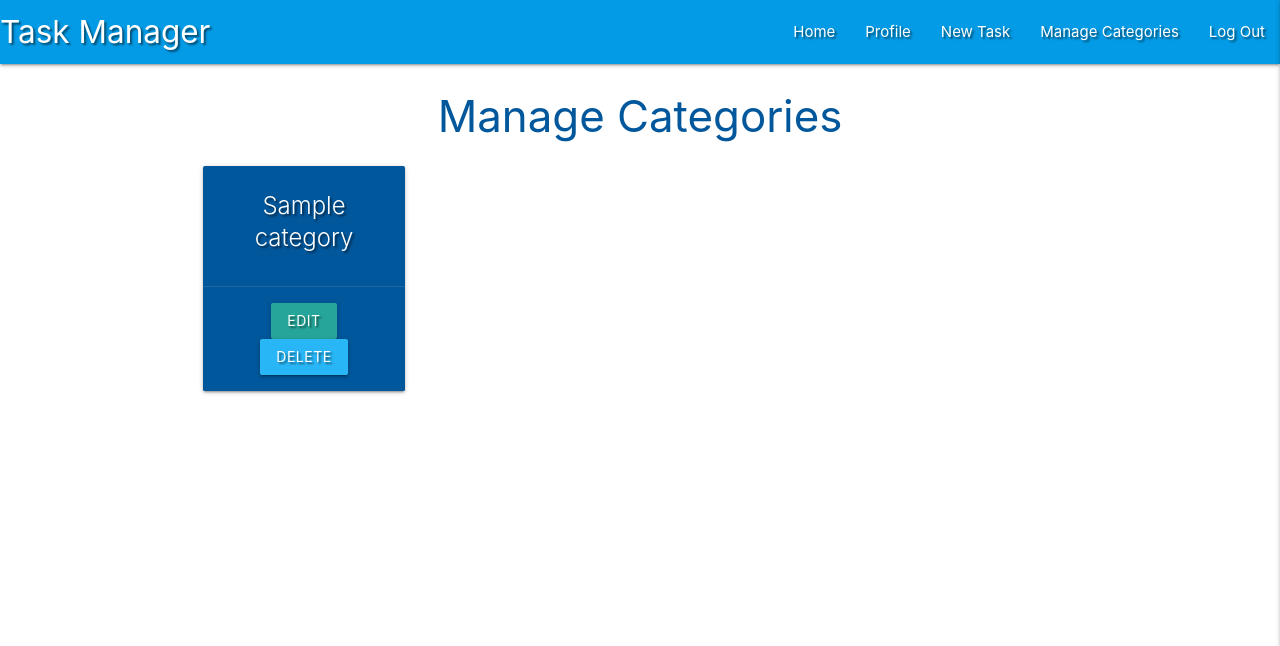
After one commit to cshimvin/task-manager-mongodb, a Flask app: page /get_categories in a window 1280 px wide. The commit adds this page. Shown: the top 646 px of the page. Run offline with Flask 2, Linux system fonts and the light colour scheme; the visitor is signed in with stand-in values (Sample User, id 1); a database or web service that is not in the repository returns one stand-in record (values such as "Sample title"); some libraries are stand-ins or nearby versions.

Commit message:
Add categories page and function

```diff
--- a/app.py
+++ b/app.py
@@ -148,6 +148,14 @@ def logout():
     return redirect(url_for("login"))
 
 
+@app.route("/get_categories")
+def get_categories():
+    if session["user"] == "admin":
+        categories = list(mongo.db.categories.find().sort("category_name", 1))
+        return render_template("categories.html", categories=categories)
+    flash("Not authorised")
+    return redirect(url_for("get_tasks"))
+
 if __name__ == "__main__":
     app.run(host=os.environ.get("IP"),
             port=int(os.environ.get("PORT")),
--- a/templates/base.html
+++ b/templates/base.html
@@ -40,7 +40,9 @@
             {% if session.user %}
                 <li><a href="{{ url_for('profile', username=session['user']) }}">Profile</a></li>
                 <li><a href="{{ url_for('add_task') }}">New Task</a></li>
-                <li><a href="#">Manage Categories</a></li>
+                {% if session["user"]|lower == "admin"|lower %}
+                    <li><a href="{{ url_for('get_categories') }}">Manage Categories</a></li>
+                {% endif %}
                 <li><a href="{{ url_for('logout') }}">Log Out</a></li>
             {% else %}
                 <li><a href="{{ url_for('login') }}">Log In</a></li>
@@ -61,7 +63,9 @@
         {% if session.user %}
             <li><a href="{{ url_for('profile', username=session['user']) }}">Profile</a></li>
             <li><a href="{{ url_for('add_task') }}">New Task</a></li>
-            <li><a href="#">Manage Categories</a></li>
+            {% if session["user"]|lower == "admin"|lower %}
+                <li><a href="{{ url_for('get_categories') }}">Manage Categories</a></li>
+            {% endif %}
             <li><a href="{{ url_for('logout') }}">Log Out</a></li>
         {% else %}
             <li><a href="{{ url_for('login') }}">Log In</a></li>
--- /dev/null
+++ b/templates/categories.html
@@ -0,0 +1,22 @@
+{% extends "base.html" %}
+
+{% block content %}
+
+<h3 class="center-align light-blue-text text-darken-4">Manage Categories</h3>
+
+    <div class="row">
+        {% for category in categories %}
+            <div class="col s12 m3">
+                <div class="card light-blue darken-4 text-shadow center-align">
+                    <div class="card-content white-text">
+                        <span class="card-title">{{ category.category_name }}</span>
+                    </div>
+                    <div class="card-action">
+                        <a href="#" class="btn green-accent-4">Edit</a>
+                        <a href="#" class="btn light-blue lighten-1">Delete</a>
+                    </div>
+                </div>
+            </div>
+        {% endfor %}
+    </div>
+{% endblock %}
```
